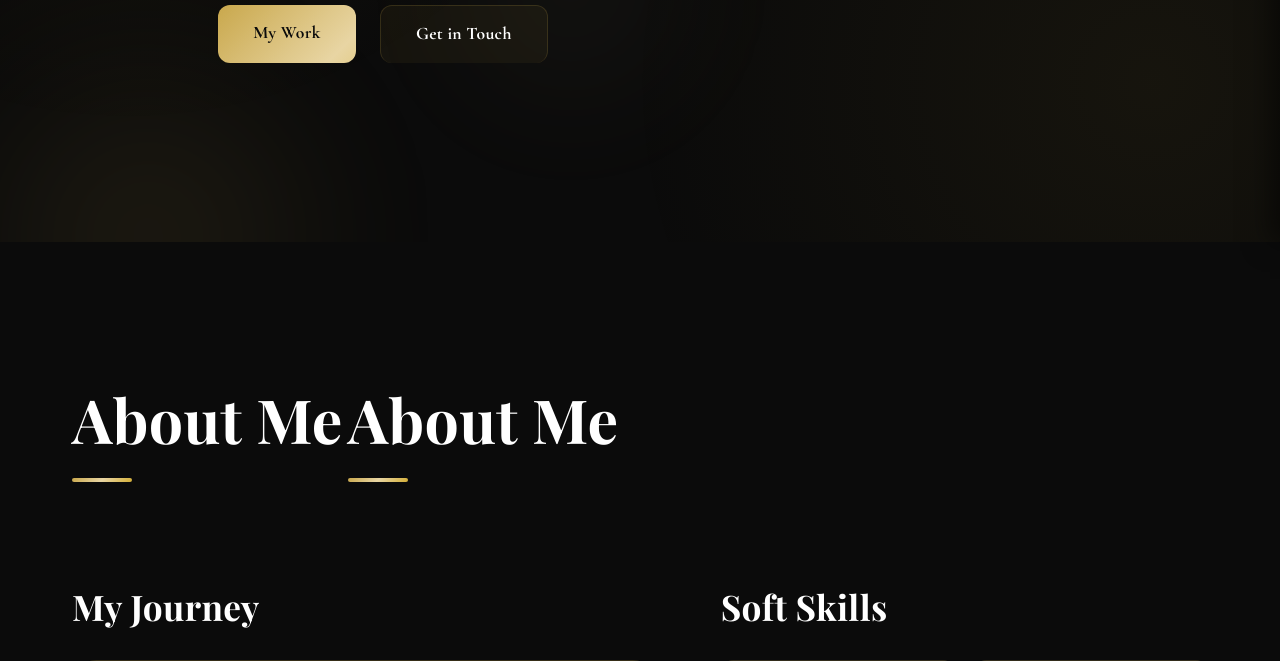
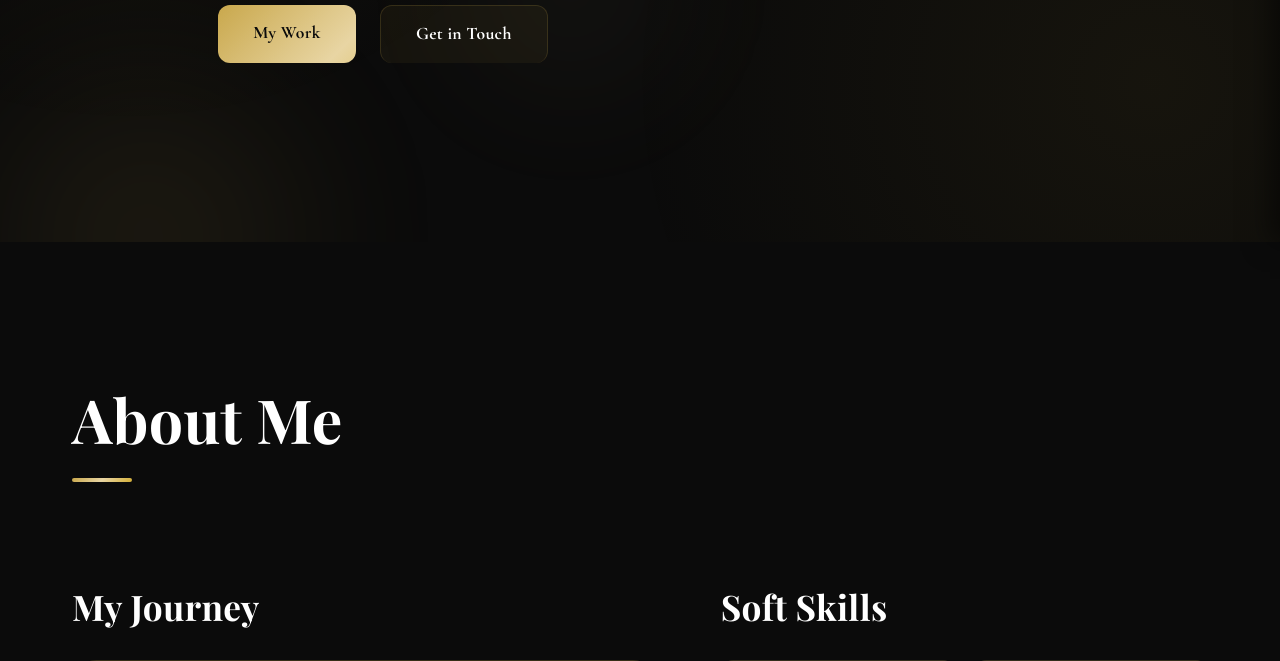
Before and after one commit to radhakrishna52/Portfolio, a Django app: page / in a window 1280 px wide. Shown: the part 558-1219 px from the top of the page. Run offline with Django 5.2, Linux system fonts and the light colour scheme.

Commit message:
Fix duplicate heading in About section

```diff
--- a/templates/index.html
+++ b/templates/index.html
@@ -22,7 +22,6 @@
 
 <section id="about" class="section about">
     <div class="container">
-        <h2 class="section-heading reveal-from-left">About Me</h2>
         <h2 class="section-heading reveal-from-left">About Me</h2>
         <div class="about-grid reveal-fade-up">
             <div class="about-details-grid" style="margin-top: 0;">
```
